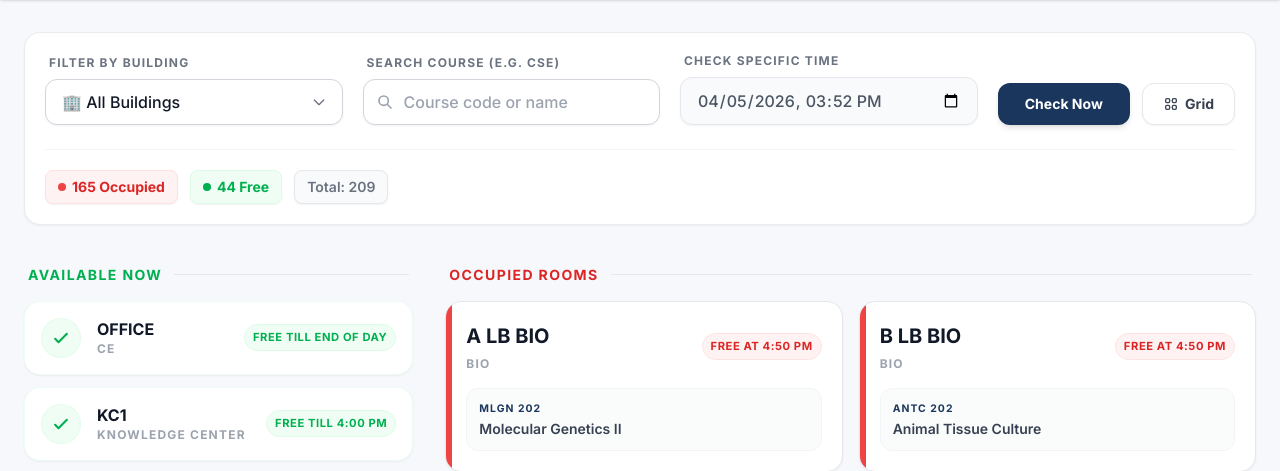
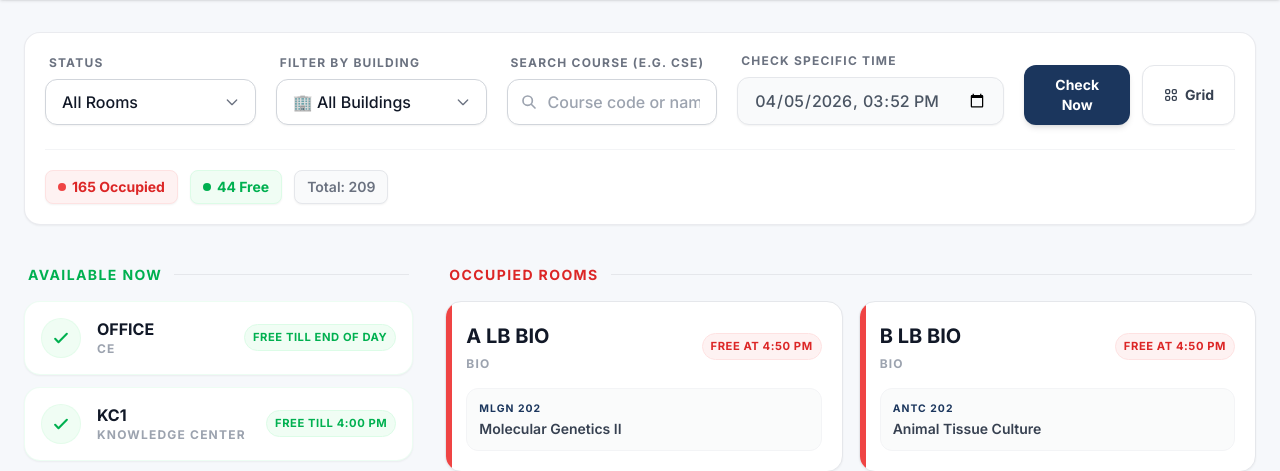
Before and after one commit to medoledo/Ehalls, a Django app: page / in a window 1280 px wide. Shown: the part 89-560 px from the top of the page. Run offline with Django 5.2, Linux system fonts and the light colour scheme; data comes from the database, SQL or seed files in the repository; some libraries are stand-ins or nearby versions.

Commit message:
Fixing the UI and adding empty / full filteration

```diff
--- a/halls/templates/halls/dashboard.html
+++ b/halls/templates/halls/dashboard.html
@@ -66,10 +66,25 @@
 
 <div class="max-w-7xl mx-auto px-4 sm:px-6 py-8 w-full">
   <div class="bg-white dark:bg-slate-800 rounded-2xl shadow-sm border border-gray-200/80 dark:border-slate-700 p-5 w-full">
-    <form method="GET" class="flex flex-col xl:flex-row gap-5 items-start xl:items-end w-full" id="filter-form">
+    <form method="GET" class="flex flex-col lg:flex-row flex-wrap gap-5 items-start lg:items-end w-full" id="filter-form">
+
+      <!-- Filter Status -->
+      <div class="w-full lg:flex-1">
+        <label for="status-select" class="block text-xs font-bold text-gray-500 dark:text-gray-400 uppercase tracking-widest mb-2 ml-1">Status</label>
+        <div class="relative">
+          <select name="status" id="status-select" onchange="this.form.submit()" class="w-full appearance-none bg-white dark:bg-slate-700 border border-gray-300 dark:border-slate-600 rounded-xl px-4 py-2.5 text-sm md:text-base text-gray-900 dark:text-white font-medium focus:outline-none focus:ring-2 focus:ring-must-blue/40 dark:focus:ring-blue-500 focus:border-must-blue dark:focus:border-blue-500 transition-all cursor-pointer shadow-sm">
+            <option value="">All Rooms</option>
+            <option value="free" {% if selected_status == 'free' %}selected{% endif %}>Free Only</option>
+            <option value="occupied" {% if selected_status == 'occupied' %}selected{% endif %}>Occupied Only</option>
+          </select>
+          <div class="pointer-events-none absolute inset-y-0 right-0 flex items-center px-4 text-gray-500 dark:text-gray-400">
+            <svg class="h-4 w-4" fill="none" stroke="currentColor" viewBox="0 0 24 24"><path stroke-linecap="round" stroke-linejoin="round" stroke-width="2" d="M19 9l-7 7-7-7"></path></svg>
+          </div>
+        </div>
+      </div>
 
       <!-- Filter Building -->
-      <div class="w-full xl:w-1/4">
+      <div class="w-full lg:flex-1">
         <label for="building-select" class="block text-xs font-bold text-gray-500 dark:text-gray-400 uppercase tracking-widest mb-2 ml-1">Filter by building</label>
         <div class="relative">
           <select name="building" id="building-select" onchange="this.form.submit()" class="w-full appearance-none bg-white dark:bg-slate-700 border border-gray-300 dark:border-slate-600 rounded-xl px-4 py-2.5 text-sm md:text-base text-gray-900 dark:text-white font-medium focus:outline-none focus:ring-2 focus:ring-must-blue/40 dark:focus:ring-blue-500 focus:border-must-blue dark:focus:border-blue-500 transition-all cursor-pointer shadow-sm">
@@ -85,7 +100,7 @@
       </div>
 
        <!-- Search Course -->
-       <div class="w-full xl:w-1/4">
+       <div class="w-full lg:flex-1">
         <label for="course-input" class="block text-xs font-bold text-gray-500 dark:text-gray-400 uppercase tracking-widest mb-2 ml-1">Search Course (E.g. CSE)</label>
         <div class="relative">
           <input type="text" name="course" id="course-input" placeholder="Course code or name" value="{{ selected_course }}" onchange="this.form.submit()" class="w-full bg-white dark:bg-slate-700 border border-gray-300 dark:border-slate-600 rounded-xl px-4 py-2.5 pl-10 text-sm md:text-base text-gray-900 font-medium placeholder-gray-400 dark:placeholder-gray-500 focus:outline-none focus:ring-2 focus:ring-must-blue/40 focus:border-must-blue shadow-sm transition-all" />
@@ -96,7 +111,7 @@
       </div>
 
       <!-- Specific Time -->
-      <div class="w-full xl:w-1/4">
+      <div class="w-full lg:flex-1">
         <label for="at-input" class="block text-xs font-bold text-gray-500 dark:text-gray-400 uppercase tracking-widest mb-2 ml-1">Check specific time</label>
         <div class="relative items-center">
             <input type="datetime-local" name="at" id="at-input" value="{{ current_time|date:'Y-m-d' }}T{{ current_time|date:'H:i' }}" class="w-full bg-gray-50 dark:bg-slate-700 border border-gray-200 dark:border-slate-600 rounded-xl px-4 py-2.5 text-sm md:text-base text-gray-600 dark:text-white font-medium focus:outline-none focus:ring-2 focus:ring-must-blue/40 focus:border-must-blue shadow-sm transition-all" />
--- a/halls/views.py
+++ b/halls/views.py
@@ -103,8 +103,15 @@ def dashboard(request):
     now_dt = get_egypt_now(request)
     building_filter = request.GET.get('building', '').strip()
     course_filter = request.GET.get('course', '').strip()
+    status_filter = request.GET.get('status', '').strip().lower()
 
     occupied_rooms, free_rooms = get_room_status(now_dt, building_filter or None, course_filter or None)
+
+    if status_filter == 'free':
+        occupied_rooms = []
+    elif status_filter == 'occupied':
+        free_rooms = []
+
     buildings = get_all_buildings()
 
     searched_meetings = []
@@ -149,6 +156,7 @@ def dashboard(request):
         'buildings': buildings,
         'selected_building': building_filter,
         'selected_course': course_filter,
+        'selected_status': status_filter,
     }
     return render(request, 'halls/dashboard.html', context)
 
```
